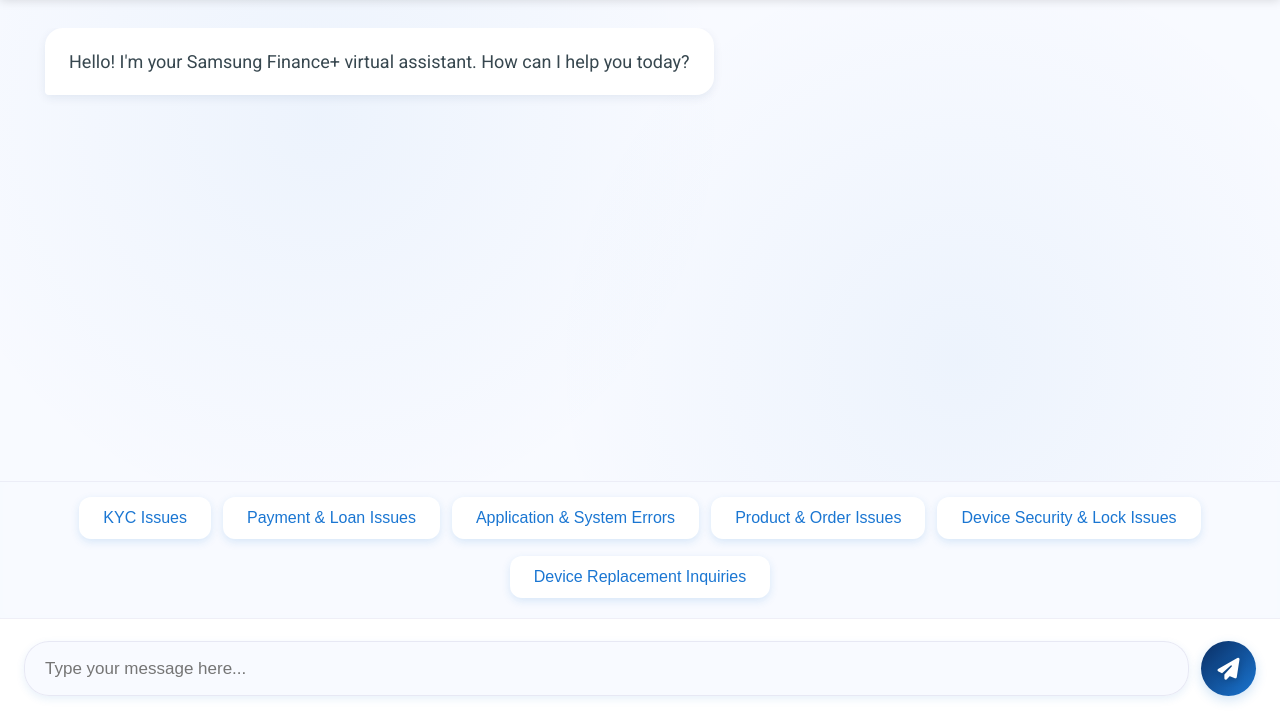
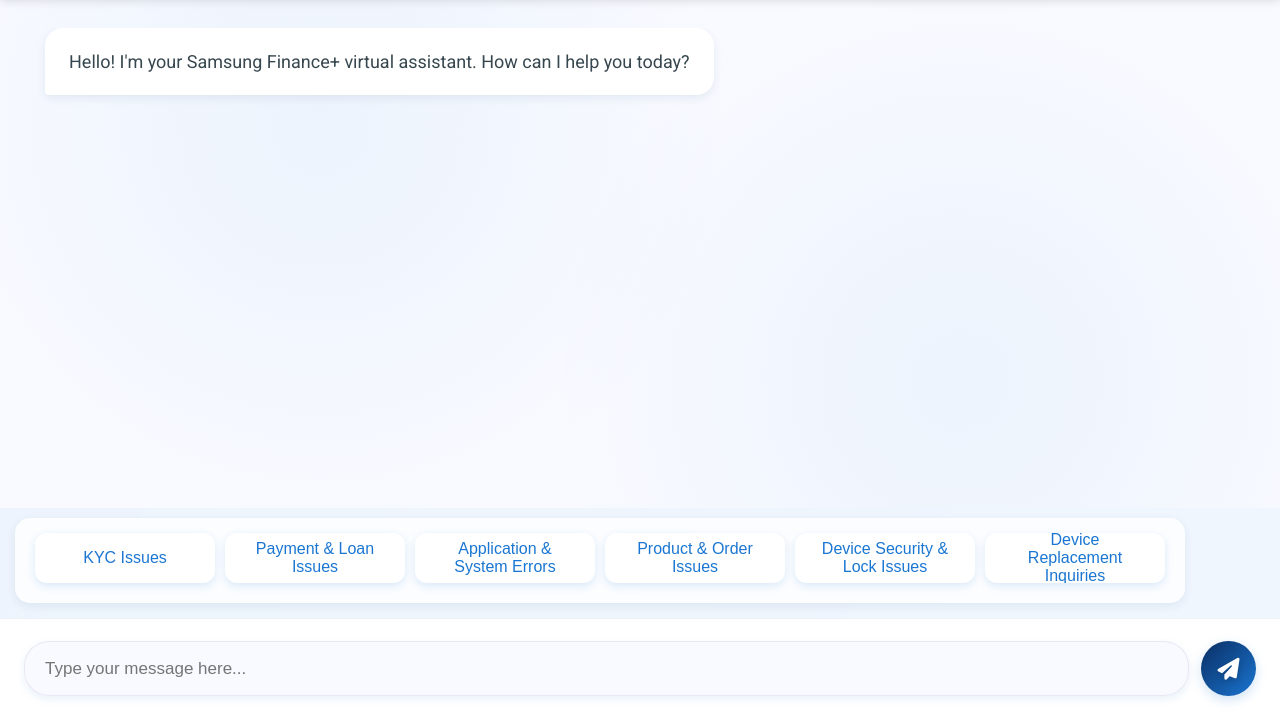
Before and after one commit to Warhyl/Samsung-Finance-Chatbot, a plain HTML site: page index.html in a window 1280 px wide. Shown: the part 82-800 px from the top of the page. Drawn offline with Linux system fonts and the light colour scheme.

Commit message:
Update styles.css

```diff
--- a/styles.css
+++ b/styles.css
@@ -248,12 +248,17 @@
 .quick-reply-container {
     display: flex;
     flex-wrap: wrap;
-    padding: 15px 18px;
-    gap: 12px;
-    justify-content: center;
-    background-color: rgba(248, 250, 255, 0.9);
-    border-top: 1px solid rgba(224, 224, 240, 0.5);
-    backdrop-filter: blur(5px);
+    justify-content: flex-start;
+    gap: 10px;
+    margin-top: 10px;
+    margin-bottom: 15px;
+    padding: 15px 20px;
+    background-color: rgba(255, 255, 255, 0.8);
+    border-radius: 15px;
+    box-shadow: 0 3px 10px rgba(10, 46, 99, 0.08);
+    max-width: 95%;
+    align-self: flex-start;
+    margin-left: 15px;
 }
 
 .quick-reply-btn {
@@ -261,45 +266,44 @@
     color: #1a76d2;
     border: none;
     border-radius: 12px;
-    padding: 14px 22px;
+    padding: 14px 20px;
     font-size: 16px;
     font-weight: 500;
     cursor: pointer;
     transition: all 0.3s;
-    white-space: nowrap;
     box-shadow: 0 3px 8px rgba(26, 118, 210, 0.15);
     text-align: center;
     margin-bottom: 5px;
     position: relative;
     overflow: hidden;
+    flex: 0 0 auto;
+    min-width: 180px;
+    width: 180px;
+    height: 50px;
+    display: flex;
+    align-items: center;
+    justify-content: center;
 }
 
-.quick-reply-btn::before {
-    content: '';
-    position: absolute;
-    top: 0;
-    left: 0;
-    width: 100%;
-    height: 100%;
-    background: linear-gradient(to right, rgba(26, 118, 210, 0.1), rgba(26, 118, 210, 0.05));
-    opacity: 0;
-    transition: opacity 0.3s ease;
+.quick-reply-btn.more-options {
+    background: linear-gradient(135deg, #0a2e63, #1a76d2);
+    color: white;
 }
 
-.quick-reply-btn:hover {
-    background-color: #1a76d2;
-    color: white;
-    transform: translateY(-3px);
-    box-shadow: 0 6px 15px rgba(26, 118, 210, 0.25);
+.quick-reply-btn.more-options:hover {
+    background: linear-gradient(135deg, #0a2e63, #1a76d2);
+    filter: brightness(1.1);
 }
 
-.quick-reply-btn:hover::before {
-    opacity: 1;
+.quick-reply-page {
+    display: none;
+    width: 100%;
 }
 
-.quick-reply-btn:active {
-    transform: translateY(-1px);
-    box-shadow: 0 3px 8px rgba(26, 118, 210, 0.2);
+.quick-reply-page.active {
+    display: flex;
+    flex-wrap: wrap;
+    gap: 10px;
 }
 
 /* Test buttons */
```
